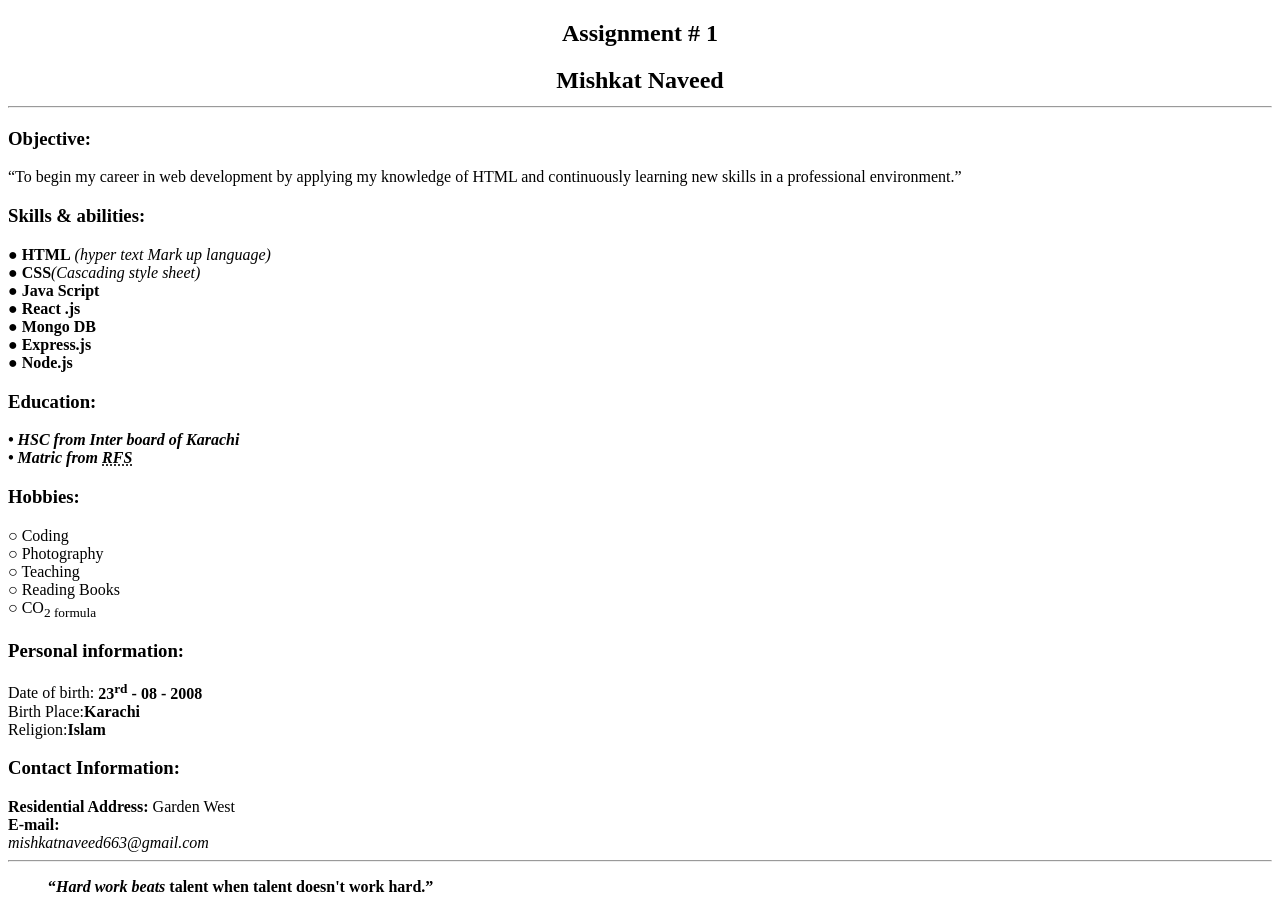
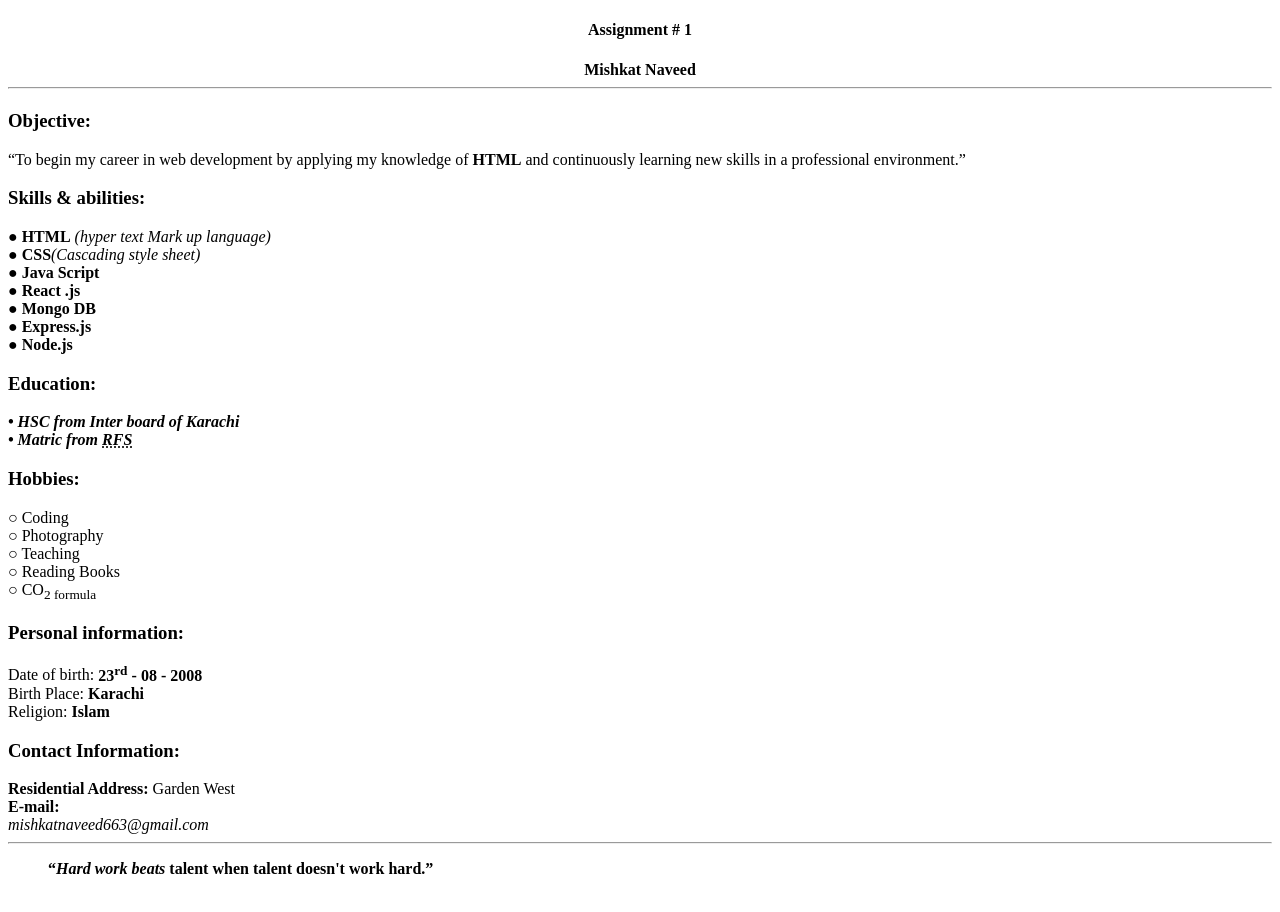
Before and after one commit to mishkat-naveed/html-Assignment-1, a plain HTML site: page index.html in a window 1280 px wide. Drawn offline with Linux system fonts and the light colour scheme.

Commit message:
update index.html

```diff
--- a/index.html
+++ b/index.html
@@ -4,13 +4,13 @@
   <title>Html Assignment # 1</title>
 </head>
 <body>
-  <h2><center>Assignment # 1</center></h2>
-  <h2><strong ><center>Mishkat Naveed</center></strong><hr /></h2>
-  <h3><b>Objective:</b></h3><p><q>To begin my career in web development by applying my knowledge of HTML and continuously learning new skills in a professional environment.</q><br /><h3><b>Skills & abilities:</b></h3>● <b>HTML</b> <em>(hyper text Mark up language)</em><br />● <strong>CSS</strong><em>(Cascading style sheet)</em><br />● <strong>Java Script </strong><br />● <strong>React .js</strong><br />● <strong>Mongo DB</strong><br/ >● <strong>Express.js </strong><br />● <strong>Node.js </strong></p>
+  <h4><center>Assignment # 1</center></h4>
+  <h4><strong ><center>Mishkat Naveed</center></strong><hr /></h4>
+  <h3><b>Objective:</b></h3><p><q>To begin my career in web development by applying my knowledge of <b>HTML</b> and continuously learning new skills in a professional environment.</q><br /><h3><b>Skills & abilities:</b></h3>● <b>HTML</b> <em>(hyper text Mark up language)</em><br />● <strong>CSS</strong><em>(Cascading style sheet)</em><br />● <strong>Java Script </strong><br />● <strong>React .js</strong><br />● <strong>Mongo DB</strong><br/ >● <strong>Express.js </strong><br />● <strong>Node.js </strong></p>
  <p> <h3><b>Education:</b></h3><b><em>• HSC from Inter board of Karachi<br />• Matric from <abbr title="Raza foundation school">RFS</abbr></b></em> </p>
  <p><h3><strong>Hobbies:</strong></h3>○ Coding
  <br /> ○ Photography<br />○ Teaching<br />○ Reading Books<br />○ CO<sub>2 formula</sub></p>
- <p><h3><b>Personal information:</b></h3>Date of birth: <strong>23<sup>rd</sup> - 08  - 2008</strong><br />Birth Place:<strong>Karachi</strong><br />Religion:<b>Islam</b></p>
+ <p><h3><b>Personal information:</b></h3>Date of birth:     <strong>23<sup>rd</sup> - 08  - 2008</strong><br />Birth Place:    <strong>Karachi</strong><br />Religion:   <b>Islam</b></p>
  <p><h3><strong>Contact Information:</strong></h3><b>Residential Address: </b>Garden West<br /><b>E-mail:  </b><address>mishkatnaveed663@gmail.com</address><hr /><b><blockquote><q><cite>Hard work beats</cite> talent when talent doesn't work hard.</q></blockquote></b></p>
 </body>
 </html>
```
